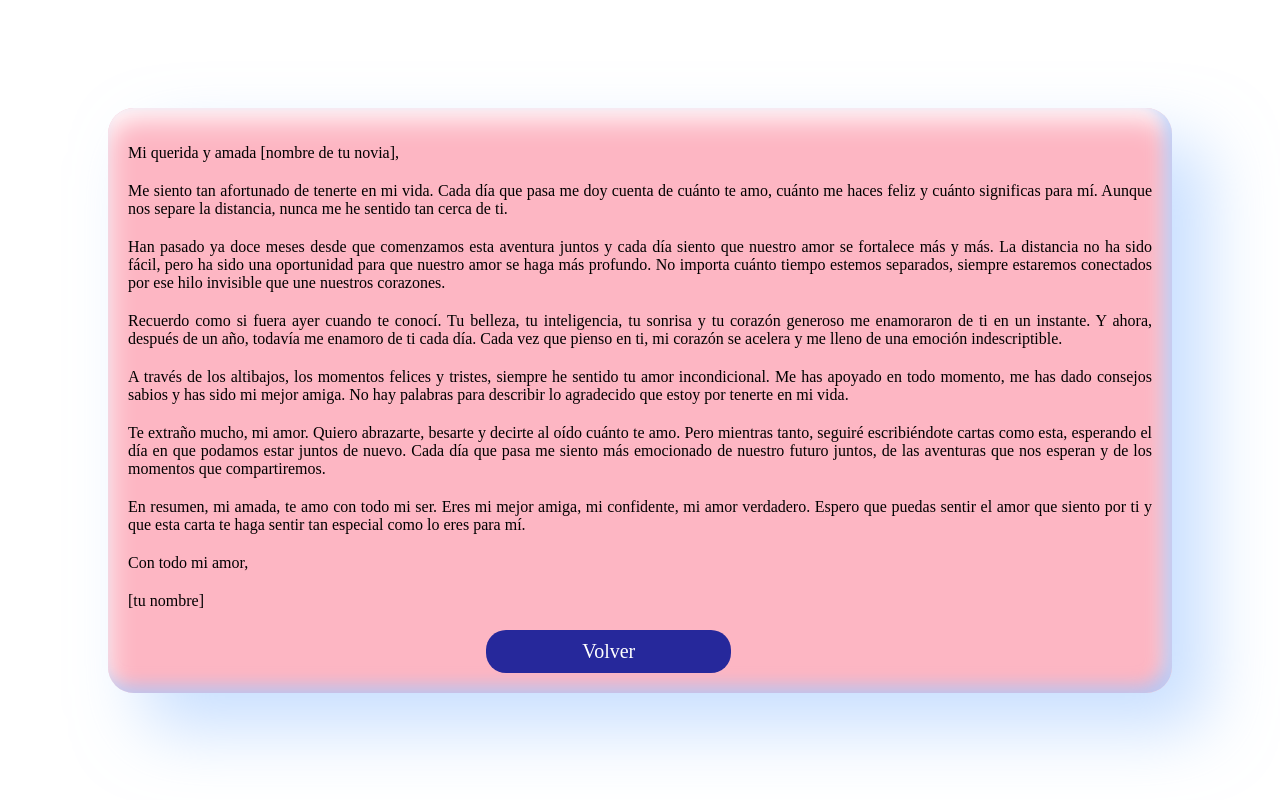
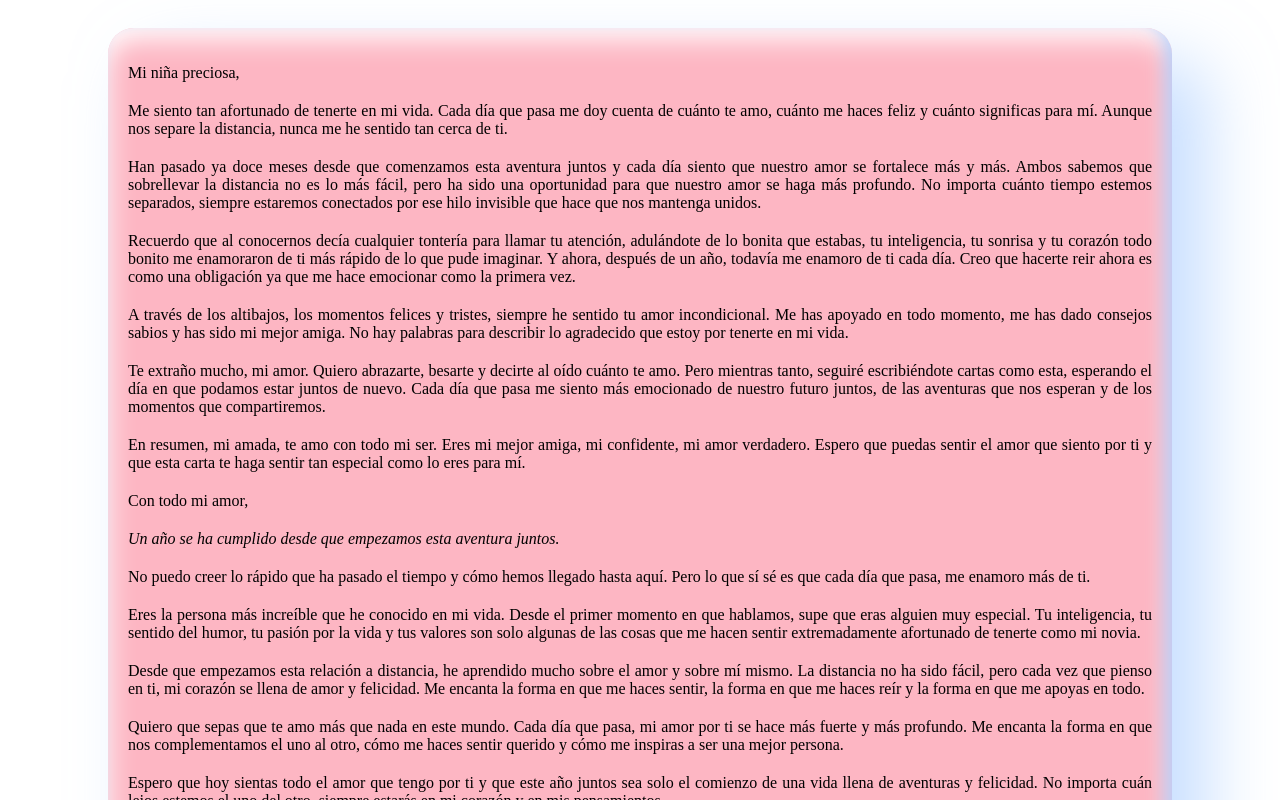
Before and after one commit to fabian1311/birthday, a React (Vite) app: page /aniversary in a window 1280 px wide. Both pictures are taken after a click on the element "Presioname!". Shown: the top 800 px of the page. Built offline with nearby package versions, Linux system fonts and the light colour scheme.

Commit message:
Gift Almost Complete

```diff
--- a/src/components/Gift.jsx
+++ b/src/components/Gift.jsx
@@ -25,14 +25,24 @@ function Gift() {
             <div className={isOpen ? 'show' : ''}>
 
               <p>
-                <p>Mi querida y amada [nombre de tu novia],</p>
+                <p>Mi niña preciosa,</p>
                 <p>Me siento tan afortunado de tenerte en mi vida. Cada día que pasa me doy cuenta de cuánto te amo, cuánto me haces feliz y cuánto significas para mí. Aunque nos separe la distancia, nunca me he sentido tan cerca de ti.</p>
-                <p>Han pasado ya doce meses desde que comenzamos esta aventura juntos y cada día siento que nuestro amor se fortalece más y más. La distancia no ha sido fácil, pero ha sido una oportunidad para que nuestro amor se haga más profundo. No importa cuánto tiempo estemos separados, siempre estaremos conectados por ese hilo invisible que une nuestros corazones.</p>
-                <p>Recuerdo como si fuera ayer cuando te conocí. Tu belleza, tu inteligencia, tu sonrisa y tu corazón generoso me enamoraron de ti en un instante. Y ahora, después de un año, todavía me enamoro de ti cada día. Cada vez que pienso en ti, mi corazón se acelera y me lleno de una emoción indescriptible.</p>
+                <p>Han pasado ya doce meses desde que comenzamos esta aventura juntos y cada día siento que nuestro amor se fortalece más y más. Ambos sabemos que sobrellevar la distancia no es lo más fácil, pero ha sido una oportunidad para que nuestro amor se haga más profundo. No importa cuánto tiempo estemos separados, siempre estaremos conectados por ese hilo invisible que hace que nos mantenga unidos.</p>
+                <p>Recuerdo que al conocernos decía cualquier tontería para llamar tu atención, adulándote de lo bonita que estabas, tu inteligencia, tu sonrisa y tu corazón todo bonito me enamoraron de ti más rápido de lo que pude imaginar. Y ahora, después de un año, todavía me enamoro de ti cada día. Creo que hacerte reir ahora es como una obligación ya que me hace emocionar como la primera vez.</p>
                 <p>A través de los altibajos, los momentos felices y tristes, siempre he sentido tu amor incondicional. Me has apoyado en todo momento, me has dado consejos sabios y has sido mi mejor amiga. No hay palabras para describir lo agradecido que estoy por tenerte en mi vida.</p>
                 <p>Te extraño mucho, mi amor. Quiero abrazarte, besarte y decirte al oído cuánto te amo. Pero mientras tanto, seguiré escribiéndote cartas como esta, esperando el día en que podamos estar juntos de nuevo. Cada día que pasa me siento más emocionado de nuestro futuro juntos, de las aventuras que nos esperan y de los momentos que compartiremos.</p>
                 <p>En resumen, mi amada, te amo con todo mi ser. Eres mi mejor amiga, mi confidente, mi amor verdadero. Espero que puedas sentir el amor que siento por ti y que esta carta te haga sentir tan especial como lo eres para mí.</p>
                 <p>Con todo mi amor,</p>
+                <p><em>Un año se ha cumplido desde que empezamos esta aventura juntos.</em></p>
+                <p>No puedo creer lo rápido que ha pasado el tiempo y cómo hemos llegado hasta aquí. Pero lo que sí sé es que cada día que pasa, me enamoro más de ti.</p>
+                <p>Eres la persona más increíble que he conocido en mi vida. Desde el primer momento en que hablamos, supe que eras alguien muy especial. Tu inteligencia, tu sentido del humor, tu pasión por la vida y tus valores son solo algunas de las cosas que me hacen sentir extremadamente afortunado de tenerte como mi novia.</p>
+                <p>Desde que empezamos esta relación a distancia, he aprendido mucho sobre el amor y sobre mí mismo. La distancia no ha sido fácil, pero cada vez que pienso en ti, mi corazón se llena de amor y felicidad. Me encanta la forma en que me haces sentir, la forma en que me haces reír y la forma en que me apoyas en todo.</p>
+                <p>Quiero que sepas que te amo más que nada en este mundo. Cada día que pasa, mi amor por ti se hace más fuerte y más profundo. Me encanta la forma en que nos complementamos el uno al otro, cómo me haces sentir querido y cómo me inspiras a ser una mejor persona.</p>
+                <p>Espero que hoy sientas todo el amor que tengo por ti y que este año juntos sea solo el comienzo de una vida llena de aventuras y felicidad. No importa cuán lejos estemos el uno del otro, siempre estarás en mi corazón y en mis pensamientos.</p>
+                <h2>Feliz primer aniversario, mi amor.</h2>
+                <p>Te amo más allá de las palabras.</p>
+                <p>Con todo mi corazón,</p>
+                <p>(Inserta tu nombre aquí)</p>
                 <p>[tu nombre]</p>
               </p>
               {isOpen && (
--- a/src/styles/gift.css
+++ b/src/styles/gift.css
@@ -26,7 +26,7 @@ box-shadow: 35px 35px 68px 0px rgba(145, 192, 255, 0.5), inset -8px -8px 16px 0p
 
   max-width: 80%;
   padding: 20px;
-  margin: 0 auto;
+  margin-top: 25%;
   overflow: hidden;
   text-align: center;
 }
@@ -105,6 +105,7 @@ p {
   }
   .cardGift {
     max-width: 90%;
+    margin-top: 5%;
   }
   .Giftimg{
     max-width: 300px;
```
